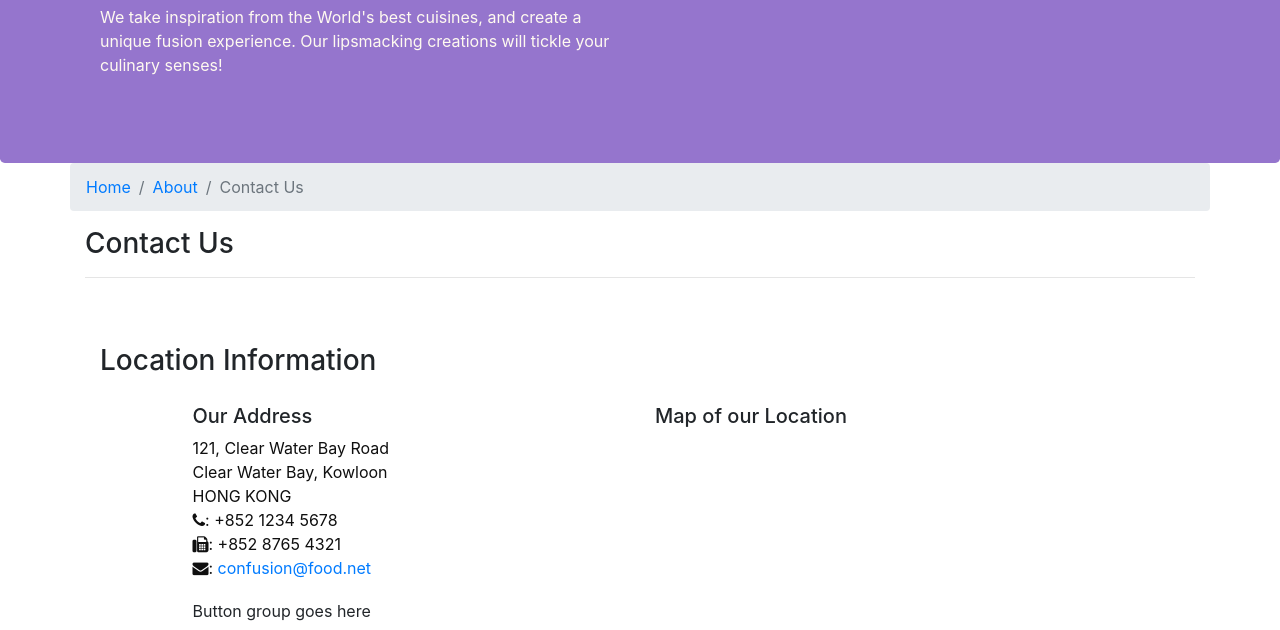
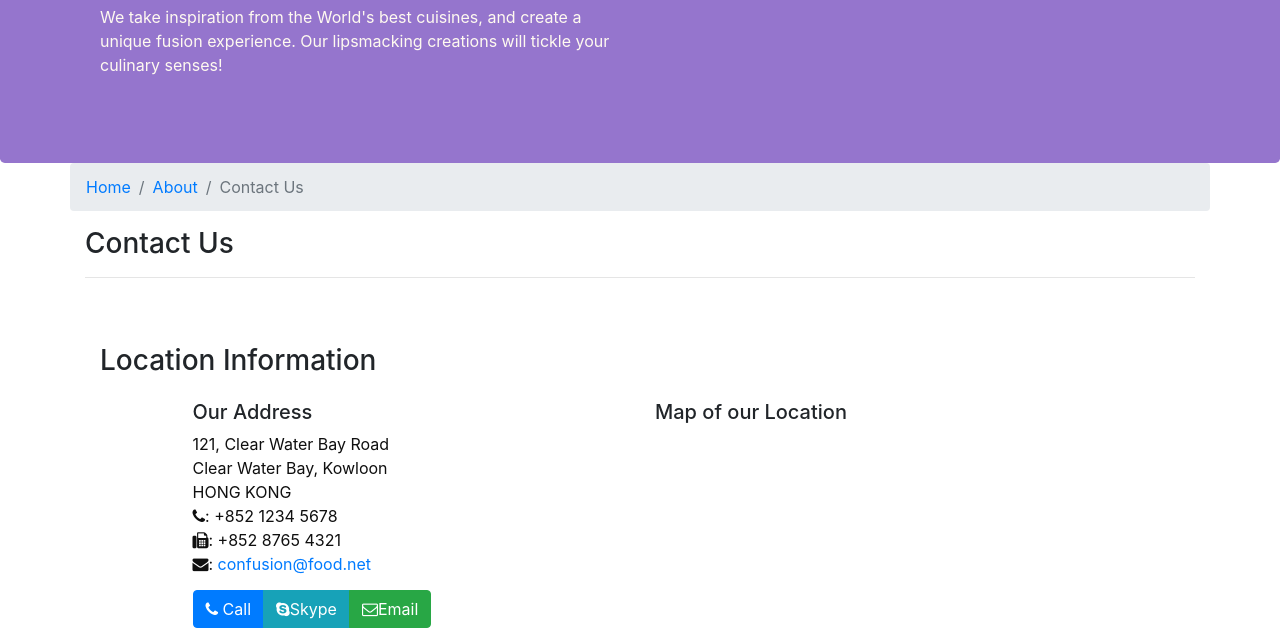
Before and after one commit to deepikagoel1/bootstrap4-app, a website: page contactus.html in a window 1280 px wide. Shown: the part 171-801 px from the top of the page. Drawn offline with nearby package versions, Linux system fonts and the light colour scheme.

Commit message:
added 3 buttons to contactus.html file: Call, skype and email

```diff
--- a/contactus.html
+++ b/contactus.html
@@ -80,7 +80,11 @@
                 <h5>Map of our Location</h5>
             </div>
             <div class="col-12 col-sm-11 offset-sm-1">
-                Button group goes here
+                <div class="btn-group" role "group">
+                    <a role="button" class="btn btn-primary" href="tel:+85212345678"><i class="fa fa-phone"></i> Call</a>
+                    <a role="button" class="btn btn-info"><i class="fa fa-skype"></i>Skype</a>
+                    <a role="button" class="btn btn-success" href="mailto:confusion@food.net"><i class="fa fa-envelope-o"></i>Email</a>
+                </div>
             </div>
         </div>
 
```
